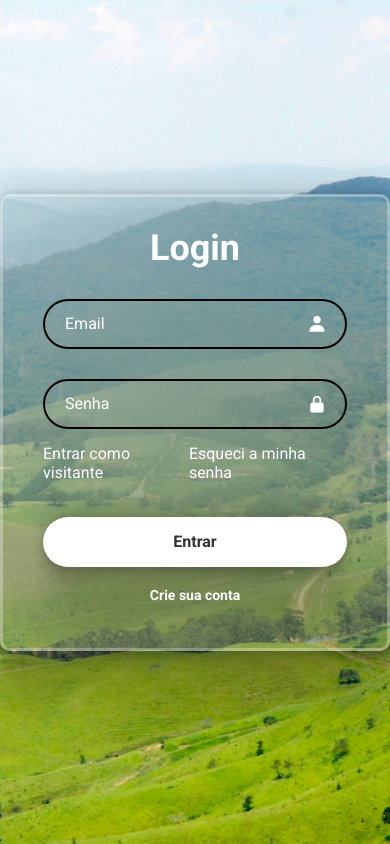
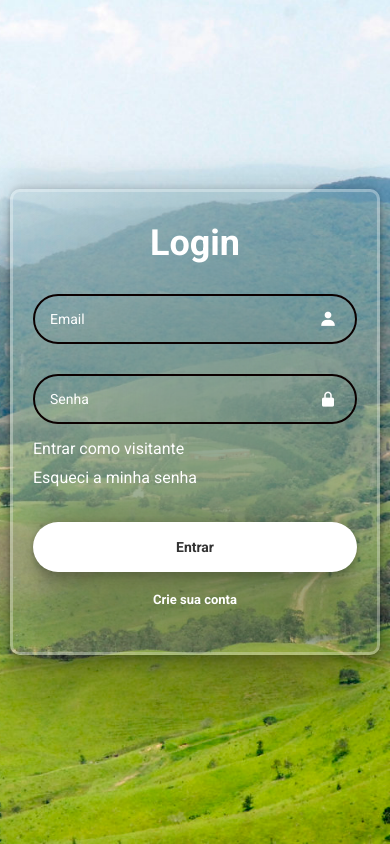
Before and after one commit to Dejotaa02/teste_rede_social, a PHP site: page /index.php?rota=login in a window 390 px wide. Run offline with PHP 8.4, Linux system fonts and the light colour scheme.

Commit message:
style: responsividade para a tela de login

```diff
--- a/css/login.css
+++ b/css/login.css
@@ -13,10 +13,12 @@ body{
     background: url("../assets/login-screen-2.jpg");
     background-size: cover;
     background-position: center;
+    padding: 10px;
 }
 
 .container{
-    width: 420px;
+    width: 100%;
+    max-width: 420px;
     /* talvez mudar */
     /* width: 30vw;
     height: 60vh; */
@@ -24,7 +26,7 @@ body{
     border: 3px solid rgba(255, 255, 255, .3);
     border-radius: 10px;
     color: #fff;
-    padding: 30px 40px;
+    padding: 30px 20px;
     box-shadow: rgba(0, 0, 0, 0.25) 0px 54px 55px, rgba(0, 0, 0, 0.12) 0px -12px 30px, rgba(0, 0, 0, 0.12) 0px 4px 6px, rgba(0, 0, 0, 0.17) 0px 12px 13px, rgba(0, 0, 0, 0.09) 0px -3px 5px;
 
     backdrop-filter: blur(120px);
@@ -136,3 +138,27 @@ body{
     text-transform: uppercase;
     text-align: center;
 }
+@media (max-width: 480px) {
+    .remember-password {
+        flex-direction: column;
+        gap: 10px;
+        align-items: flex-start;
+    }
+
+    .input-box input {
+        font-size: 14px;
+        padding: 15px 40px 15px 15px;
+    }
+
+    .input-box i {
+        font-size: 18px;
+    }
+
+    .login-btn {
+        font-size: 14px;
+    }
+
+    .register-link {
+        font-size: 13px;
+    }
+}
```
